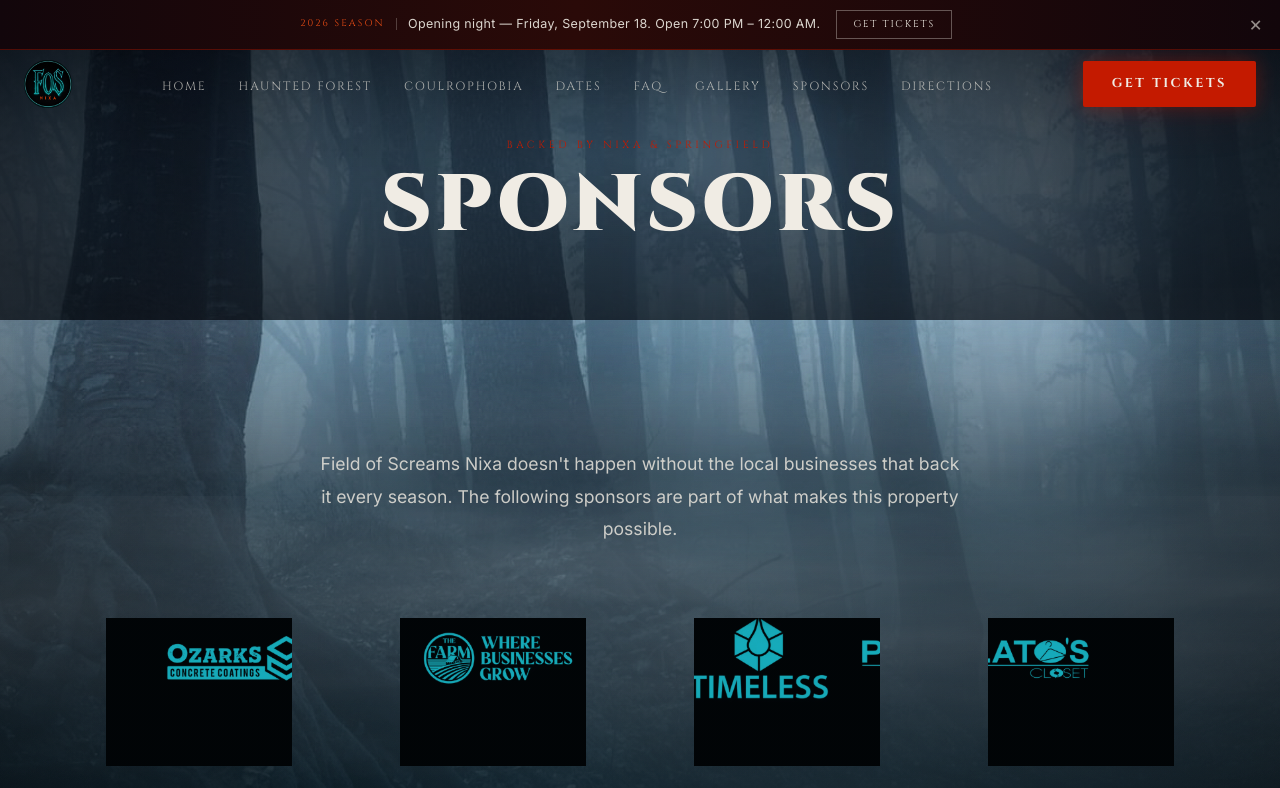
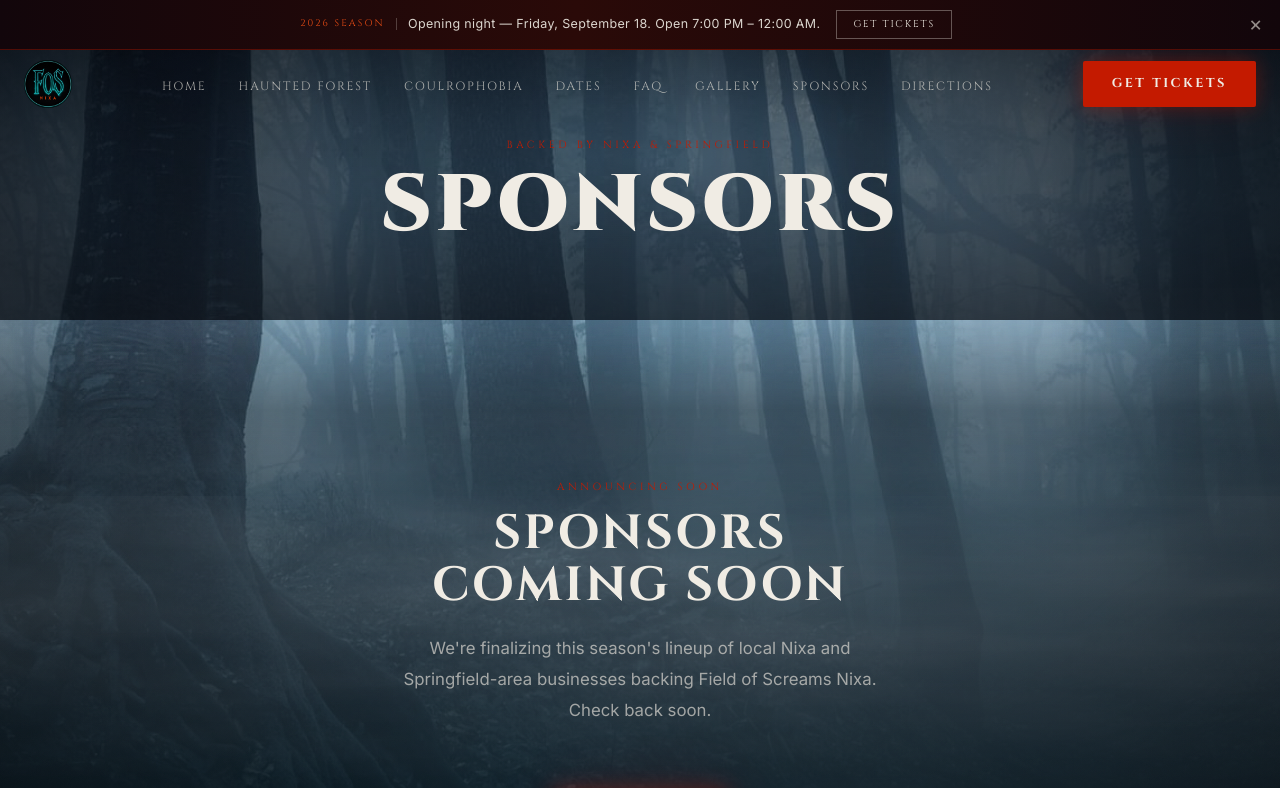
Before and after one commit to thefarmmedia/fieldofscreamsnixa, a Next.js app: page /sponsors in a window 1280 px wide. Shown: the top 788 px of the page. Built offline with nearby package versions, Linux system fonts and the light colour scheme.

Commit message:
Pull sponsor logos, show Coming Soon on the sponsors page
Sponsor lineup isn't finalized yet, so the grid and logos are pulled
for now. siteConfig.sponsors is left untouched in lib/site-config.ts --
restoring the grid later is just re-adding the .map() over it.

```diff
--- a/app/globals.css
+++ b/app/globals.css
@@ -1165,6 +1165,27 @@ h1, h2, h3, h4, h5, h6 {
 .sponsor-tile:hover img {
   filter: saturate(1.1) brightness(1.1);
   transform: scale(1.04);
+}
+.sponsors-coming-soon {
+  text-align: center;
+  padding: 2rem 1.5rem 1rem;
+  max-width: 560px;
+  margin: 0 auto;
+}
+.sponsors-coming-soon-title {
+  font-family: var(--font-cinzel), Georgia, serif;
+  font-size: clamp(1.8rem, 5vw, 3rem);
+  font-weight: 700;
+  color: var(--bone-light);
+  text-transform: uppercase;
+  letter-spacing: 0.05em;
+  line-height: 1.1;
+  margin-bottom: 1.25rem;
+}
+.sponsors-coming-soon-body {
+  font-size: clamp(0.9rem, 2vw, 1.05rem);
+  line-height: 1.85;
+  color: rgba(232, 228, 220, 0.65);
 }
 .sponsor-text-list,
 .sr-only {
--- a/app/sponsors/page.tsx
+++ b/app/sponsors/page.tsx
@@ -48,33 +48,17 @@ export default function SponsorsPage() {
 
         <div className="section">
           <div className="section-inner">
-            <p style={{
-              textAlign: 'center',
-              maxWidth: 640,
-              margin: '0 auto 3.5rem',
-              fontSize: 'clamp(0.95rem, 2vw, 1.1rem)',
-              lineHeight: 1.85,
-              color: 'rgba(232,228,220,0.85)',
-            }}>
-              Field of Screams Nixa doesn&apos;t happen without the local businesses that back it every
-              season. The following sponsors are part of what makes this property possible.
-            </p>
-
-            <div className="sponsor-grid">
-              {siteConfig.sponsors.map((s) => (
-                <div key={s.name} className="sponsor-tile" title={s.name}>
-                  {/* eslint-disable-next-line @next/next/no-img-element */}
-                  <img src={s.logo} alt={s.name} loading="lazy" />
-                </div>
-              ))}
+            {/* Sponsor lineup pulled for now -- siteConfig.sponsors is left
+                intact in lib/site-config.ts so the grid below can come back
+                by restoring the .map() once sponsors are ready to announce. */}
+            <div className="sponsors-coming-soon">
+              <p className="section-label">Announcing Soon</p>
+              <p className="sponsors-coming-soon-title">Sponsors Coming Soon</p>
+              <p className="sponsors-coming-soon-body">
+                We&apos;re finalizing this season&apos;s lineup of local Nixa and Springfield-area
+                businesses backing {siteConfig.name}. Check back soon.
+              </p>
             </div>
-
-            {/* Real text list for SEO/accessibility — the grid above is visual, this is the record */}
-            <ul className="sponsor-text-list" aria-label="Full list of sponsors">
-              {siteConfig.sponsors.map((s) => (
-                <li key={s.name}>{s.name}</li>
-              ))}
-            </ul>
 
             <div style={{ textAlign: 'center', marginTop: '3rem' }}>
               <a href={siteConfig.tickets.url} target="_blank" rel="noopener noreferrer" className="btn-ticket">
```
